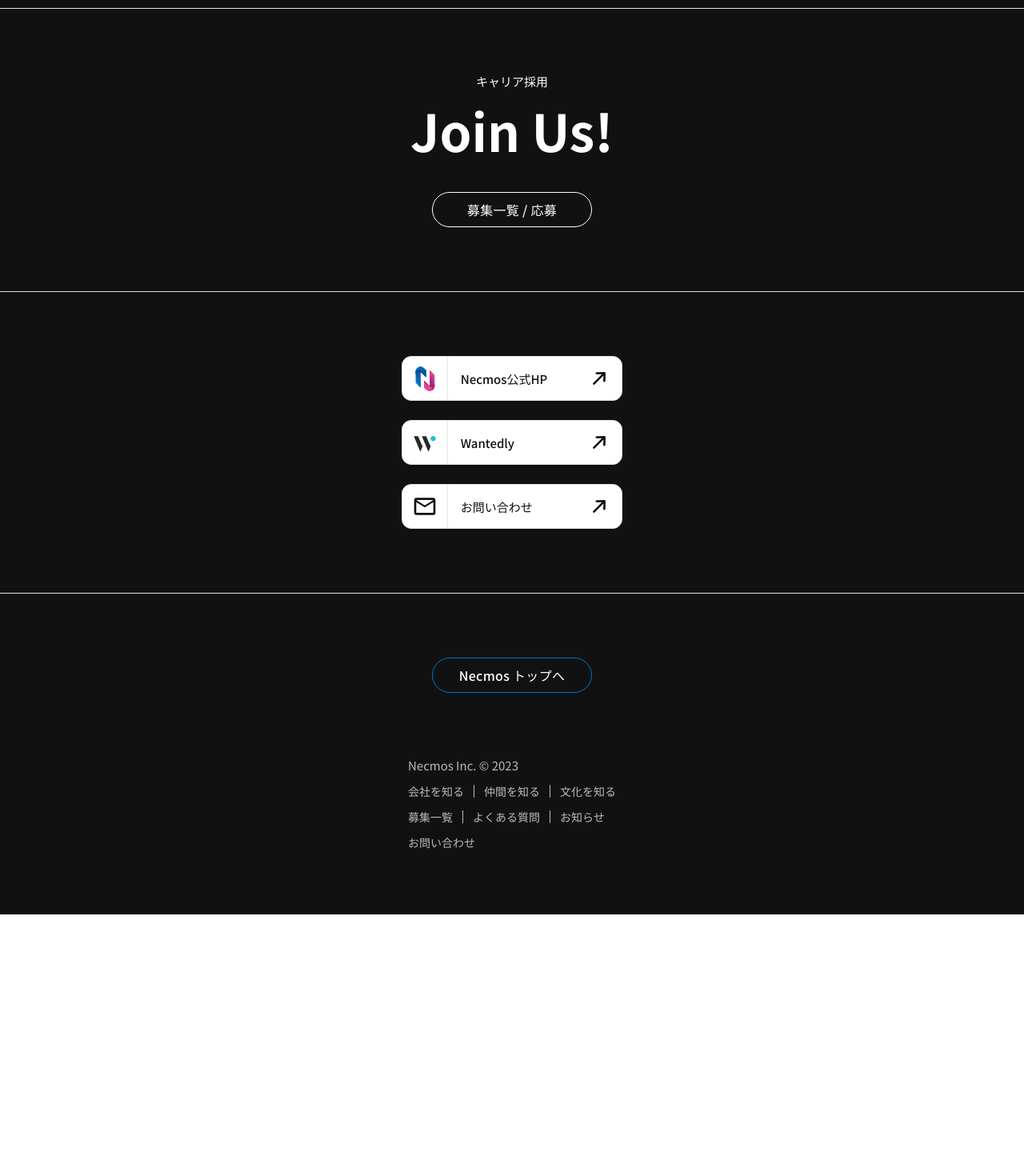
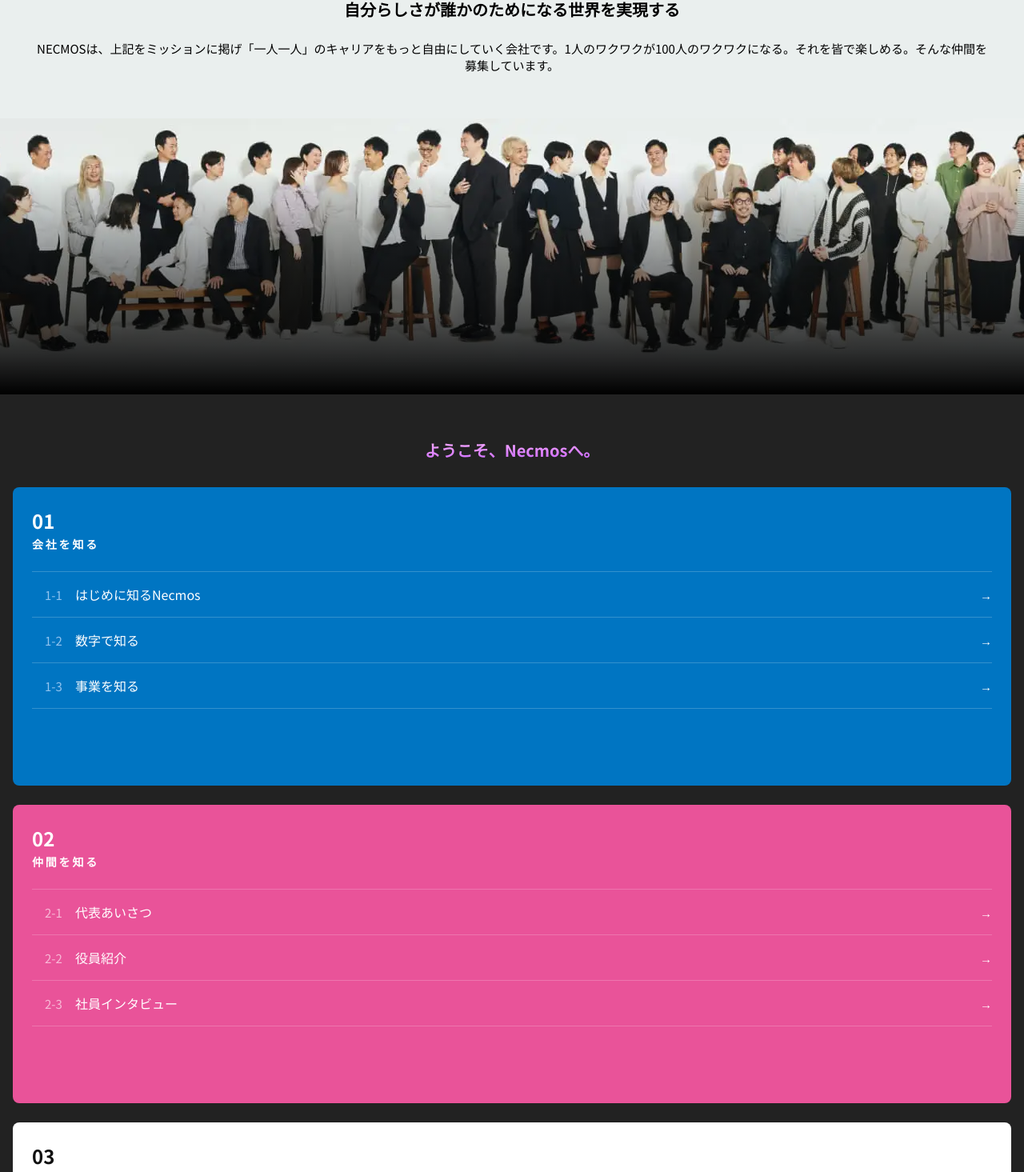
Before and after one commit to tomoya-okuda/career.necmos, a Next.js app: page / in a window 1280 px wide. Shown: the part 809-2274 px from the top of the page at 80% size. Before the commit the page ends 1952 px from the top, so only its background shows below. Built offline with nearby package versions, Linux system fonts and the light colour scheme.

Commit message:
♻️ Topページコンテンツ追加

```diff
--- a/src/app/page.module.scss
+++ b/src/app/page.module.scss
@@ -0,0 +1,68 @@
+.main {
+  background-color: var(--Black100);
+}
+
+.mission {
+  background-color: #eaefee;
+  display: flex;
+  flex-direction: column;
+  justify-content: space-between;
+  margin-bottom: -281px;
+  .textContainer {
+    display: flex;
+    flex-direction: column;
+    gap: 24px;
+    padding: 56px 40px;
+    text-align: center;
+  }
+  .imgContainer {
+    width: 100%;
+    overflow: hidden;
+    display: flex;
+    justify-content: center;
+    .img {
+      justify-content: center;
+      margin: auto;
+    }
+  }
+  .blackLayer {
+    position: relative;
+    top: -280px;
+    height: 280px;
+    background: linear-gradient(180deg, rgba(0, 0, 0, 0) 0%, #000000 100%);
+  }
+}
+
+.welcome {
+  background-color: var(--Black200);
+  padding: 56px 16px;
+  display: flex;
+  flex-direction: column;
+  align-items: center;
+  border-radius: 0 0 12px 12px;
+  h3 {
+    text-align: center;
+    margin-bottom: 32px;
+    background: linear-gradient(178.51deg, #ffb6ff 1.27%, #b344ff 131.48%);
+    -webkit-background-clip: text;
+    -webkit-text-fill-color: transparent;
+    background-clip: text;
+  }
+  .WelcomeCardContainer {
+    display: flex;
+    flex-direction: column;
+    gap: 24px;
+    width: 100%;
+    margin-bottom: 56px;
+  }
+}
+
+.questions {
+  background-color: var(--White100);
+  padding: 32px 16px;
+  margin-top: 16px;
+  border-radius: 12px;
+  h5 {
+    margin-bottom: 32px;
+  }
+}
--- a/src/app/page.tsx
+++ b/src/app/page.tsx
@@ -1,11 +1,110 @@
 import Image from 'next/image';
 import styles from './page.module.scss';
 import FV from '@/components/FV';
+import WelcomeCard from '@/components/WelcomeCard';
+import Button from '@/components/Button';
+import QuestionList from '@/components/QuestionList';
 
 export default function Home() {
   return (
-    <main>
+    <main className={styles.main}>
       <FV />
+      <div className={styles.mission}>
+        <div className={styles.textContainer}>
+          <h3>自分らしさが誰かのためになる世界を実現する</h3>
+          <p>
+            NECMOSは、上記をミッションに掲げ「一人一人」のキャリアをもっと自由にしていく会社です。1人のワクワクが100人のワクワクになる。それを皆で楽しめる。そんな仲間を募集しています。
+          </p>
+        </div>
+        <div className={styles.imgContainer}>
+          <Image
+            className={styles.img}
+            src="/images/mission.webp"
+            alt="background image"
+            width={2849}
+            height={345}
+          />
+        </div>
+        <div className={styles.blackLayer}></div>
+      </div>
+      <div className={styles.welcome}>
+        <h3>ようこそ、Necmosへ。</h3>
+        <div className={styles.WelcomeCardContainer}>
+          <WelcomeCard
+            variant="company"
+            headerText="01"
+            subheaderText="会社を知る"
+            links={[
+              {
+                url: '/welcome/company/1-1',
+                number: '1-1',
+                text: 'はじめに知るNecmos',
+              },
+              {
+                url: '/welcome/company/1-2',
+                number: '1-2',
+                text: '数字で知る',
+              },
+              {
+                url: '/welcome/company/1-3',
+                number: '1-3',
+                text: '事業を知る',
+              },
+            ]}
+          />
+          <WelcomeCard
+            variant="people"
+            headerText="02"
+            subheaderText="仲間を知る"
+            links={[
+              {
+                url: '/welcome/people/2-1',
+                number: '2-1',
+                text: '代表あいさつ',
+              },
+              { url: '/welcome/people/2-2', number: '2-2', text: '役員紹介' },
+              {
+                url: '/welcome/people/2-3',
+                number: '2-3',
+                text: '社員インタビュー',
+              },
+            ]}
+          />
+          <WelcomeCard
+            variant="culture"
+            headerText="03"
+            subheaderText="文化を知る"
+            links={[
+              {
+                url: '/welcome/culture/3-1',
+                number: '3-1',
+                text: 'Necmosのカルチャー',
+              },
+              {
+                url: '/welcome/culture/3-2',
+                number: '3-2',
+                text: '求める人柄',
+              },
+              {
+                url: '/welcome/culture/3-3',
+                number: '3-3',
+                text: 'コミュニケーション',
+              },
+            ]}
+          />
+        </div>
+        <Button
+          text="Necmosを知る"
+          link="/welcome/company"
+          variant="fill"
+          color="primary"
+        />
+      </div>
+      <div className={styles.questions}>
+        <h2>Questions</h2>
+        <h5>よくある質問</h5>
+        <QuestionList />
+      </div>
     </main>
   );
 }
--- a/src/app/questions/questions.module.scss
+++ b/src/app/questions/questions.module.scss
@@ -1,6 +1,6 @@
 .questions {
   background-color: var(--White100);
-  padding-bottom: 80px;
+  padding: 0 16px 80px;
 }
 
 .link {
--- a/src/components/styles/QuestionList.module.scss
+++ b/src/components/styles/QuestionList.module.scss
@@ -9,7 +9,6 @@
     border: 0.5px solid var(--White300);
     border-top: 0.5px solid var(--White300);
     padding: 20px 16px 4px 16px;
-    margin: 0 16px;
     .title {
       font-size: 16px;
       font-weight: 700;
```
Also changed, not shown: public/icons/icon-home.svg (added), public/images/mission.webp (added).
